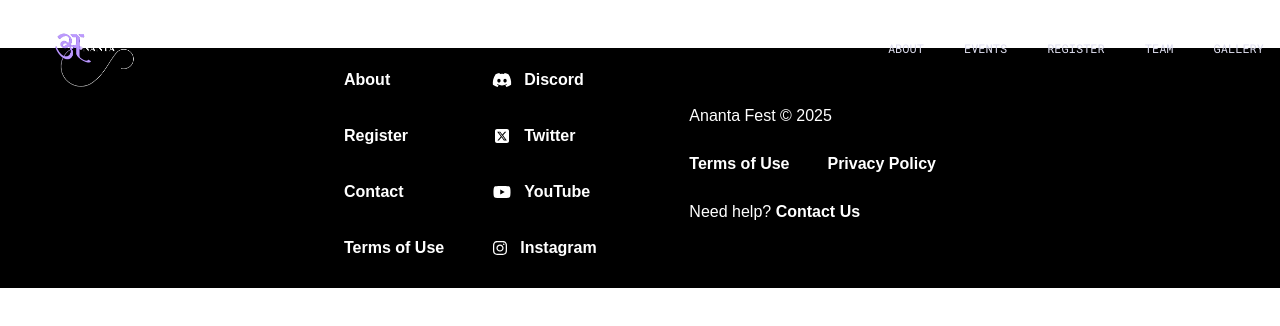
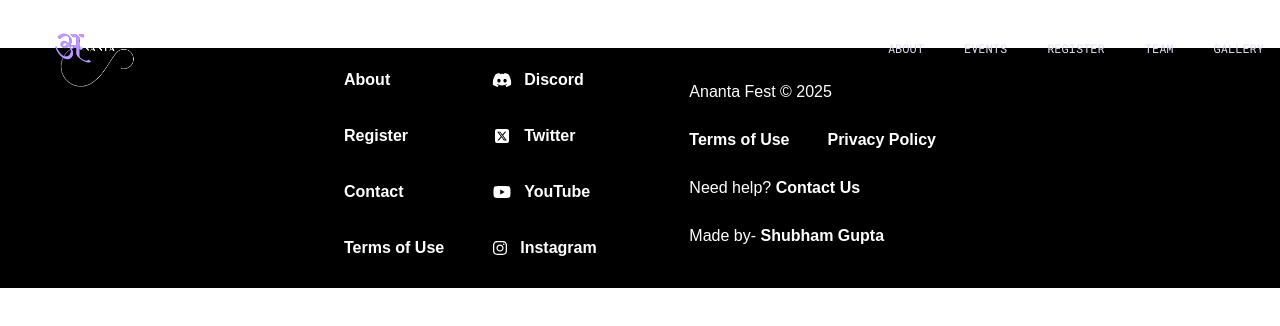
Before and after one commit to shubhamgupta2702/AnantaV1, a React (Vite) app: page /team in a window 1280 px wide. Shown: the top 326 px of the page. Built offline with nearby package versions, Linux system fonts and the light colour scheme; a web font is replaced by a local one.

Commit message:
Footer done

```diff
--- a/src/components/Footer.jsx
+++ b/src/components/Footer.jsx
@@ -65,6 +65,7 @@ function Footer() {
                     </span>
 
                     <span className="block text-white">Need help? <a href="#" className="font-semibold text-white"> Contact Us</a></span>
+                    <span className='block text-white'>Made by- <span className="font-semibold"> Shubham Gupta</span></span>
                 </div>
             </div>
         </div>
```
